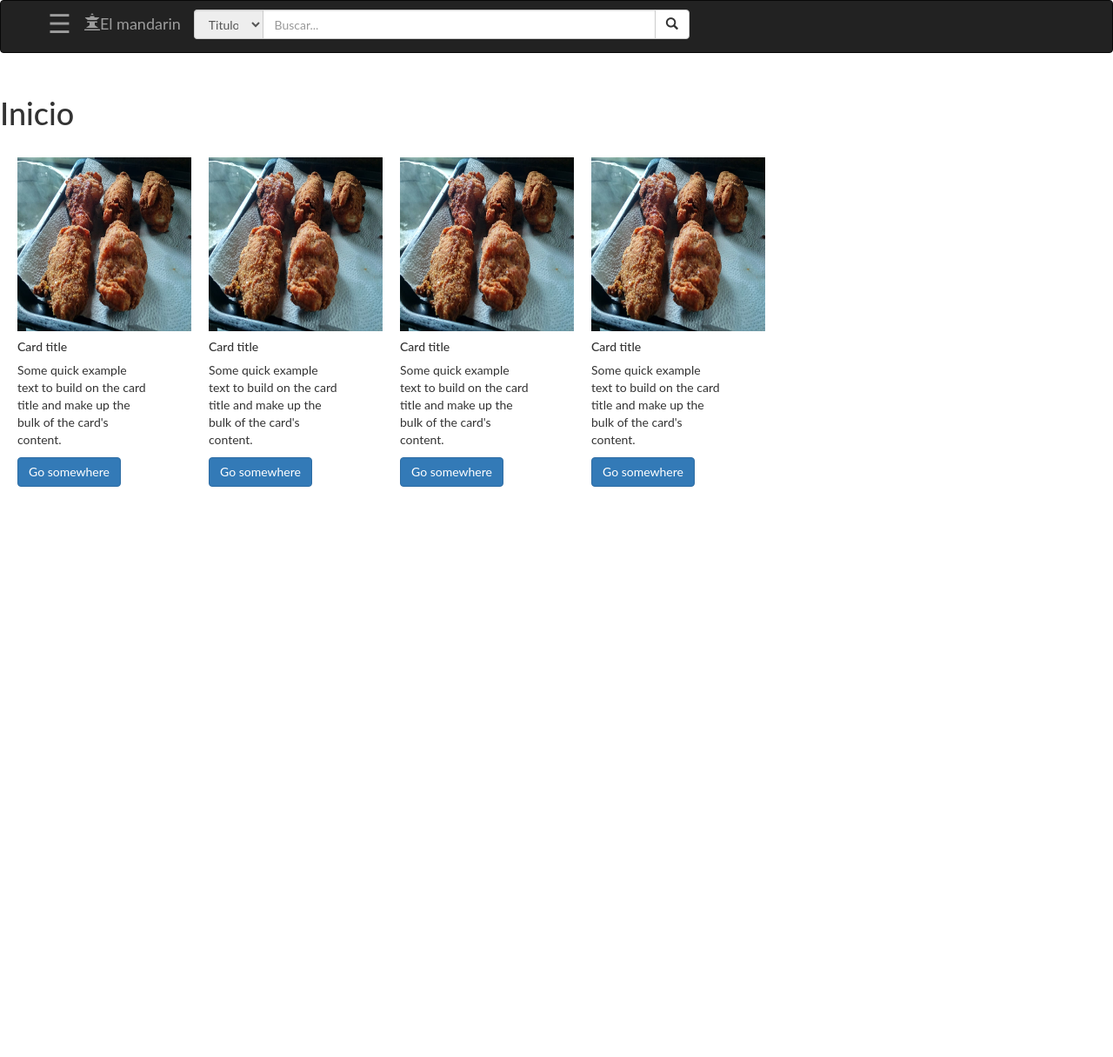
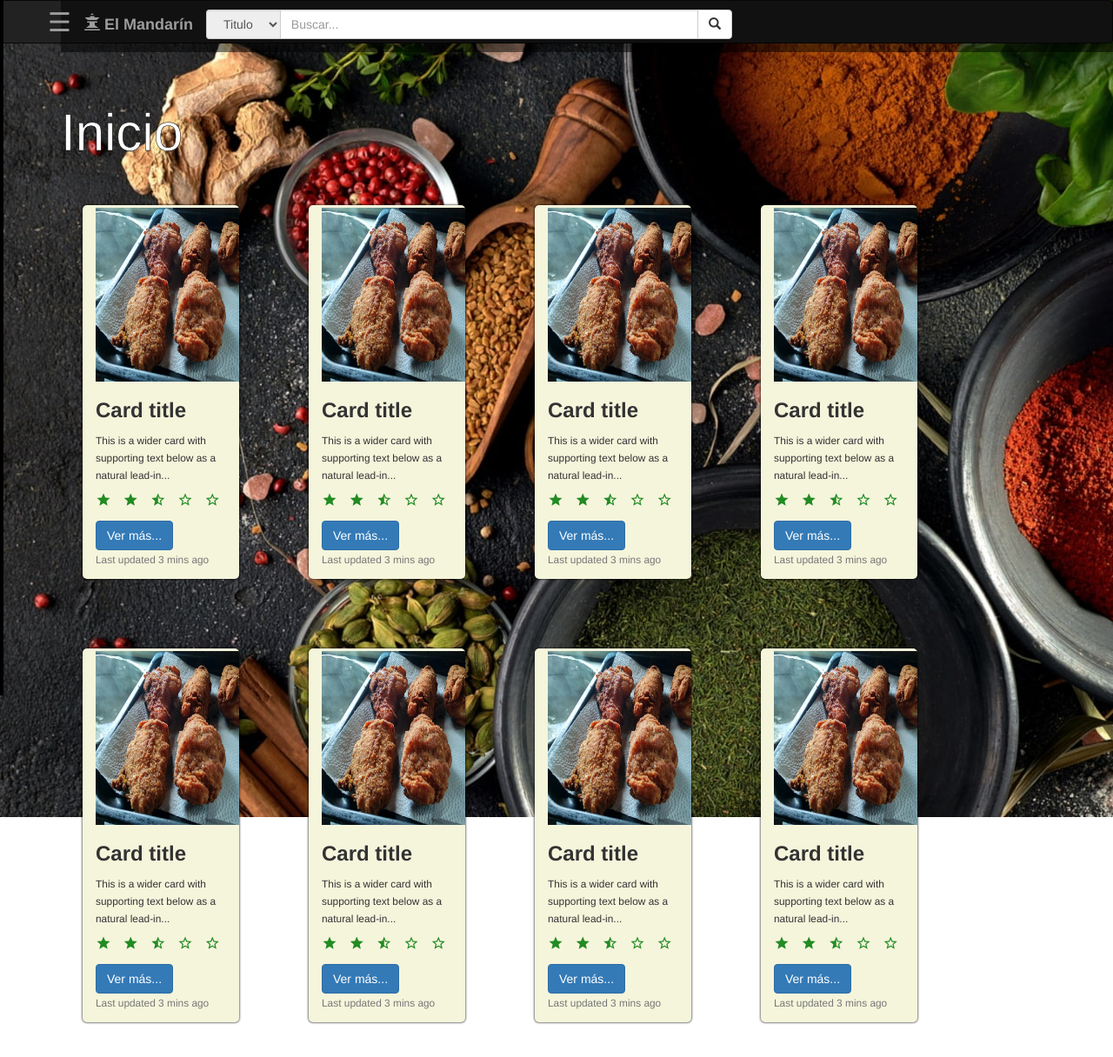
Before and after one commit to MatiasEP/Labo2020, a PHP site: page / in a window 1280 px wide. Shown: the whole page at 87% size. Before the commit the page ends 560 px from the top, so only its background shows below. Run offline with PHP 8.4, Linux system fonts and the light colour scheme; some libraries are stand-ins or nearby versions.

Commit message:
Ultimo cambio en la rama 3
- Cambio del fondo de pantalla de la pagina

```diff
--- a/html/estilo.css
+++ b/html/estilo.css
@@ -1,8 +1,14 @@
+html
+{
+    font-family: 'Roboto';
+    background: url(image_example.jpg) no-repeat center fixed;
+}
+
 .centrado
 {
     align-items: center;
+}
 
-}
 .select-group
 {
     justify-content: center;
@@ -12,13 +18,23 @@
 {
     width: 85%
 }
+
 .select-group select.input-group-addon
 {
     width: 15%;
 }
+
 .select-group
 {
     padding-top: 10px;
+}
+
+form
+{
+    position: fixed;
+    background-color: rgba(0, 0, 0, .5);
+    /*background: linear-gradient(black 10%, transparent 60%);*/
+    z-index: 2;
 }
 
 .perfil
@@ -27,22 +43,56 @@
     height: 5rem;
 }
 
-img{
+.title-page
+{
+    font-size: 60px;
+    -webkit-text-stroke: 0.5px black;
+    color: white;
+}
+
+img
+{
     width: 20rem;
     height: 20rem;
+}
+    img:hover
+    {
+        opacity: 40%;
+        transition: all 0.5s;
     }
 
 .main
 {
-    margin-top: 5rem;
+    margin-top: 7rem;
+    margin-left: 7rem;
+    margin-right: 14rem;
     display: block;
+    background-color: transparent;
 }
+
 .card
 {
-    margin: 2rem;
+    margin: 4rem;
+    height: 43rem;
     align-content: center;
+    overflow: hidden;
+    background-color: beige;
 }
-body,html{
+
+.fa
+{
+    font-size: 18px;
+    color: forestgreen;
+}
+
+.shadow-card
+{
+    box-shadow: 0 0 2px 1px rgba(0, 0, 0, .5);
+    border-radius:5px;
+}
+
+body, html
+{
     height: 100%;
 }
 
@@ -57,37 +107,43 @@ body,html{
     padding-left: 0%;
     margin-left: 0%;
 }
-body {
-    font-family: "Lato", sans-serif;
+
+body
+{
+    background-color: transparent;
 }
-
-  .sidenav {
+    .sidenav
+    {
         height: 100%;
         width: 0;
         position: fixed;
-    z-index: 1;
+        z-index: 3;
         top: 0;
         left: 0;
-    background-color: #111;
+        backdrop-filter:blur(5px) brightness(30%);
         overflow-x: hidden;
         transition: 0.5s;
         padding-top: 60px;
+        border: solid 2px black;
     }
 
-  .sidenav a {
+    .sidenav a
+    {
         padding: 8px 8px 8px 32px;
         text-decoration: none;
-    font-size: 25px;
+        font-size: 20px;
         color: #f1eded;
         display: block;
         transition: 0.3s;
     }
 
-  .sidenav a:hover {
-    color: #f1f1f1;
+    .sidenav a:hover
+    {
+        color: dimgrey;
     }
 
-  .sidenav .closebtn {
+    .sidenav .closebtn
+    {
         position: absolute;
         top: 0;
         right: 25px;
@@ -95,7 +151,8 @@ body {
         margin-left: 50px;
     }
 
-  @media screen and (max-height: 450px) {
+    @media screen and (max-height: 450px)
+    {
         .sidenav {padding-top: 15px;}
         .sidenav a {font-size: 18px;}
     }
--- a/html/index.html
+++ b/html/index.html
@@ -5,6 +5,9 @@
         <meta name="viewport" content="width=device-width, initial-scale=1.0">
         <meta name="viewport" content="width=device-width, initial-scale=1.0">
         <meta http-equiv="X-UA-Compatible" content="ie=edge">
+<!------------------------------------- SECTOR GOOGLE ICONS -------------------------------------->
+        <link href="https://fonts.googleapis.com/icon?family=Material+Icons" rel="stylesheet">
+
         <link rel="stylesheet" href="https://maxcdn.bootstrapcdn.com/bootstrap/3.3.7/css/bootstrap.min.css">
         <script src= "https://ajax.googleapis.com/ajax/libs/jquery/3.2.0/jquery.min.js"></script>
         <script src="https://maxcdn.bootstrapcdn.com/bootstrap/3.3.7/js/bootstrap.min.js"></script>
@@ -19,31 +22,46 @@
                 <form action="" class="navbar-left" id="buscador">
                     <div id="mySidenav" class="sidenav">
                         <a href="javascript:void(0)" class="closebtn" onclick="closeNav()">&times;</a>
-                <a href="#">About</a>
-                <a href="#">Services</a>
-                <a href="#">Clients</a>
-                <a href="#">Contact</a>
+                        <a href="#">Pastas</a>
+                        <a href="#">Carnes</a>
+                        <a href="#">Salsas</a>
+                        <a href="#">Huevos &amp; Lacteos</a>
+                        <a href="#">Panificados</a>
+                        <a href="#">Coctéles &amp; Bebidas</a>
+                        <a href="#">Aperitivos</a>
+                        <a href="#">Ensaladas</a>
+                        <a href="#">Postres</a>
+                        <a href="#">Sopas &amp; Cremas</a>
+                        <a href="#">Verduras</a>
+                        <a href="#">Legumbres</a>
                     </div>
                     <span style="font-size:30px;cursor:pointer" class="sidebtn navbar-brand" onclick="openNav()">&#9776;</span>
 
                     <script>
-              function openNav() {
+                        function openNav()
+                        {
                             document.getElementById("mySidenav").style.width = "250px";
                         }
 
-              function closeNav() {
+                        function closeNav()
+                        {
                             document.getElementById("mySidenav").style.width = "0";
                         }
                     </script>
 
+                    <div class="cabecera">
                         <div class="navbar-header">
-                <span class="navbar-brand"><i class="glyphicon glyphicon-queen"></i>El mandarin</span>
+                            <span class="navbar-brand">
+                                <i class="glyphicon glyphicon-queen"></i>
+                                <strong> El Mandarín </strong>
+                            </span>
                         </div>
+
                         <div class="input-group select-group form-group col-lg-6">
                             <select class="form-control input-group-addon ">
-                    <option value="1">Titulo</option>
-                    <option value="2">Tipo</option>
-                    <option value="3">Ingredientes</option>
+                                <option value="1"> Titulo </option>
+                                <option value="2"> Tipo </option>
+                                <option value="3"> Ingredientes </option>
                             </select>
                             <input type="text" class="form-control" placeholder="Buscar..."/>
                             <div class="input-group-btn">
@@ -51,47 +69,177 @@
                                     <i class="glyphicon glyphicon-search"></i>
                                 </button>
                             </div>
+                        </div>
+                    </div>
+
+
+
+                </form>
+            </div>
+        </nav>
+
+
+        <div class="main ">
+            <h1 class="title-page">Inicio</h1>
+            <!------->
+            <div class="row">
+                <div class="card col-lg-4 shadow-card" style="width: 18rem;">
+                    <img src="./pollo frito.jpg" class="card-img-top" alt="...">
+                    <div class="card-body">
+
+                        <h3><strong> Card title </strong></h3>
+                        <p class="card-text"><small> This is a wider card with supporting text below as a natural lead-in... </small></p>
+                        <ul class="list-inline small">
+                            <li class="list-inline-item m-0"><i class="fa material-icons fa-2x"> star </i></li>
+                            <li class="list-inline-item m-0"><i class="fa material-icons fa-2x"> star </i></li>
+                            <li class="list-inline-item m-0"><i class="fa material-icons fa-2x"> star_half </i></li>
+                            <li class="list-inline-item m-0"><i class="fa material-icons fa-2x"> star_border </i></li>
+                            <li class="list-inline-item m-0"><i class="fa material-icons fa-2x"> star_border </i></li>
+                        </ul>
+                        <a href="#" id="btn_1" class="btn btn-primary"> Ver más... </a>
+                        <p class="card-text"><small class="text-muted">Last updated 3 mins ago</small></p>
 
                     </div>
-        </form>
+                </div>
 
-    </nav>
-    <div class="main ">
-        <h1 class="">Inicio</h1>
-        <div class="row">
-        <div class="card col-lg-4 " style="width: 18rem;">
+                <div class="card col-lg-4 shadow-card" style="width: 18rem;">
                     <img src="./pollo frito.jpg" class="card-img-top" alt="...">
                     <div class="card-body">
-              <h5 class="card-title">Card title</h5>
-              <p class="card-text">Some quick example text to build on the card title and make up the bulk of the card's content.</p>
-              <a href="#" class="btn btn-primary">Go somewhere</a>
+
+                        <h3><strong> Card title </strong></h3>
+                        <p class="card-text"><small> This is a wider card with supporting text below as a natural lead-in... </small></p>
+                        <ul class="list-inline small">
+                            <li class="list-inline-item m-0"><i class="fa material-icons fa-2x"> star </i></li>
+                            <li class="list-inline-item m-0"><i class="fa material-icons fa-2x"> star </i></li>
+                            <li class="list-inline-item m-0"><i class="fa material-icons fa-2x"> star_half </i></li>
+                            <li class="list-inline-item m-0"><i class="fa material-icons fa-2x"> star_border </i></li>
+                            <li class="list-inline-item m-0"><i class="fa material-icons fa-2x"> star_border </i></li>
+                        </ul>
+                        <a href="#" id="btn_1" class="btn btn-primary"> Ver más... </a>
+                        <p class="card-text"><small class="text-muted">Last updated 3 mins ago</small></p>
+
                     </div>
                 </div>
-          <div class="card col-lg-4" style="width: 18rem;">
+
+                <div class="card col-lg-4 shadow-card" style="width: 18rem;">
                     <img src="./pollo frito.jpg" class="card-img-top" alt="...">
                     <div class="card-body">
-              <h5 class="card-title">Card title</h5>
-              <p class="card-text">Some quick example text to build on the card title and make up the bulk of the card's content.</p>
-              <a href="#" class="btn btn-primary">Go somewhere</a>
+
+                        <h3><strong> Card title </strong></h3>
+                        <p class="card-text"><small> This is a wider card with supporting text below as a natural lead-in... </small></p>
+                        <ul class="list-inline small">
+                            <li class="list-inline-item m-0"><i class="fa material-icons fa-2x"> star </i></li>
+                            <li class="list-inline-item m-0"><i class="fa material-icons fa-2x"> star </i></li>
+                            <li class="list-inline-item m-0"><i class="fa material-icons fa-2x"> star_half </i></li>
+                            <li class="list-inline-item m-0"><i class="fa material-icons fa-2x"> star_border </i></li>
+                            <li class="list-inline-item m-0"><i class="fa material-icons fa-2x"> star_border </i></li>
+                        </ul>
+                        <a href="#" id="btn_1" class="btn btn-primary"> Ver más... </a>
+                        <p class="card-text"><small class="text-muted">Last updated 3 mins ago</small></p>
+
                     </div>
                 </div>
-          <div class="card col-lg-4" style="width: 18rem;">
+
+                <div class="card col-lg-4 shadow-card" style="width: 18rem;">
                     <img src="./pollo frito.jpg" class="card-img-top" alt="...">
                     <div class="card-body">
-              <h5 class="card-title">Card title</h5>
-              <p class="card-text">Some quick example text to build on the card title and make up the bulk of the card's content.</p>
-              <a href="#" class="btn btn-primary">Go somewhere</a>
+
+                        <h3><strong> Card title </strong></h3>
+                        <p class="card-text"><small> This is a wider card with supporting text below as a natural lead-in... </small></p>
+                        <ul class="list-inline small">
+                            <li class="list-inline-item m-0"><i class="fa material-icons fa-2x"> star </i></li>
+                            <li class="list-inline-item m-0"><i class="fa material-icons fa-2x"> star </i></li>
+                            <li class="list-inline-item m-0"><i class="fa material-icons fa-2x"> star_half </i></li>
+                            <li class="list-inline-item m-0"><i class="fa material-icons fa-2x"> star_border </i></li>
+                            <li class="list-inline-item m-0"><i class="fa material-icons fa-2x"> star_border </i></li>
+                        </ul>
+                        <a href="#" id="btn_1" class="btn btn-primary"> Ver más... </a>
+                        <p class="card-text"><small class="text-muted">Last updated 3 mins ago</small></p>
+
                     </div>
                 </div>
-          <div class="card col-lg-4" style="width: 18rem;">
+
+            </div>
+
+            <div class="row">
+                <div class="card col-lg-4 shadow-card" style="width: 18rem;">
                     <img src="./pollo frito.jpg" class="card-img-top" alt="...">
                     <div class="card-body">
-              <h5 class="card-title">Card title</h5>
-              <p class="card-text">Some quick example text to build on the card title and make up the bulk of the card's content.</p>
-              <a href="#" class="btn btn-primary">Go somewhere</a>
+
+                        <h3><strong> Card title </strong></h3>
+                        <p class="card-text"><small> This is a wider card with supporting text below as a natural lead-in... </small></p>
+                        <ul class="list-inline small">
+                            <li class="list-inline-item m-0"><i class="fa material-icons fa-2x"> star </i></li>
+                            <li class="list-inline-item m-0"><i class="fa material-icons fa-2x"> star </i></li>
+                            <li class="list-inline-item m-0"><i class="fa material-icons fa-2x"> star_half </i></li>
+                            <li class="list-inline-item m-0"><i class="fa material-icons fa-2x"> star_border </i></li>
+                            <li class="list-inline-item m-0"><i class="fa material-icons fa-2x"> star_border </i></li>
+                        </ul>
+                        <a href="#" id="btn_1" class="btn btn-primary"> Ver más... </a>
+                        <p class="card-text"><small class="text-muted">Last updated 3 mins ago</small></p>
+
                     </div>
                 </div>
+
+                <div class="card col-lg-4 shadow-card" style="width: 18rem;">
+                    <img src="./pollo frito.jpg" class="card-img-top" alt="...">
+                    <div class="card-body">
+
+                        <h3><strong> Card title </strong></h3>
+                        <p class="card-text"><small> This is a wider card with supporting text below as a natural lead-in... </small></p>
+                        <ul class="list-inline small">
+                            <li class="list-inline-item m-0"><i class="fa material-icons fa-2x"> star </i></li>
+                            <li class="list-inline-item m-0"><i class="fa material-icons fa-2x"> star </i></li>
+                            <li class="list-inline-item m-0"><i class="fa material-icons fa-2x"> star_half </i></li>
+                            <li class="list-inline-item m-0"><i class="fa material-icons fa-2x"> star_border </i></li>
+                            <li class="list-inline-item m-0"><i class="fa material-icons fa-2x"> star_border </i></li>
+                        </ul>
+                        <a href="#" id="btn_1" class="btn btn-primary"> Ver más... </a>
+                        <p class="card-text"><small class="text-muted">Last updated 3 mins ago</small></p>
+
                     </div>
+                </div>
+
+                <div class="card col-lg-4 shadow-card" style="width: 18rem;">
+                    <img src="./pollo frito.jpg" class="card-img-top" alt="...">
+                    <div class="card-body">
+
+                        <h3><strong> Card title </strong></h3>
+                        <p class="card-text"><small> This is a wider card with supporting text below as a natural lead-in... </small></p>
+                        <ul class="list-inline small">
+                            <li class="list-inline-item m-0"><i class="fa material-icons fa-2x"> star </i></li>
+                            <li class="list-inline-item m-0"><i class="fa material-icons fa-2x"> star </i></li>
+                            <li class="list-inline-item m-0"><i class="fa material-icons fa-2x"> star_half </i></li>
+                            <li class="list-inline-item m-0"><i class="fa material-icons fa-2x"> star_border </i></li>
+                            <li class="list-inline-item m-0"><i class="fa material-icons fa-2x"> star_border </i></li>
+                        </ul>
+                        <a href="#" id="btn_1" class="btn btn-primary"> Ver más... </a>
+                        <p class="card-text"><small class="text-muted">Last updated 3 mins ago</small></p>
+
+                    </div>
+                </div>
+
+                <div class="card col-lg-4 shadow-card" style="width: 18rem;">
+                    <img src="./pollo frito.jpg" class="card-img-top" alt="...">
+                    <div class="card-body">
+
+                        <h3><strong> Card title </strong></h3>
+                        <p class="card-text"><small> This is a wider card with supporting text below as a natural lead-in... </small></p>
+                        <ul class="list-inline small">
+                            <li class="list-inline-item m-0"><i class="fa material-icons fa-2x"> star </i></li>
+                            <li class="list-inline-item m-0"><i class="fa material-icons fa-2x"> star </i></li>
+                            <li class="list-inline-item m-0"><i class="fa material-icons fa-2x"> star_half </i></li>
+                            <li class="list-inline-item m-0"><i class="fa material-icons fa-2x"> star_border </i></li>
+                            <li class="list-inline-item m-0"><i class="fa material-icons fa-2x"> star_border </i></li>
+                        </ul>
+                        <a href="#" id="btn_1" class="btn btn-primary"> Ver más... </a>
+                        <p class="card-text"><small class="text-muted">Last updated 3 mins ago</small></p>
+
+                    </div>
+                </div>
+
+            </div>
+            <!------->
         </div>
 
     </body>
```
Also changed, not shown: html/image_example.jpg (added). Lines whose indentation alone changed are shown as unchanged.
